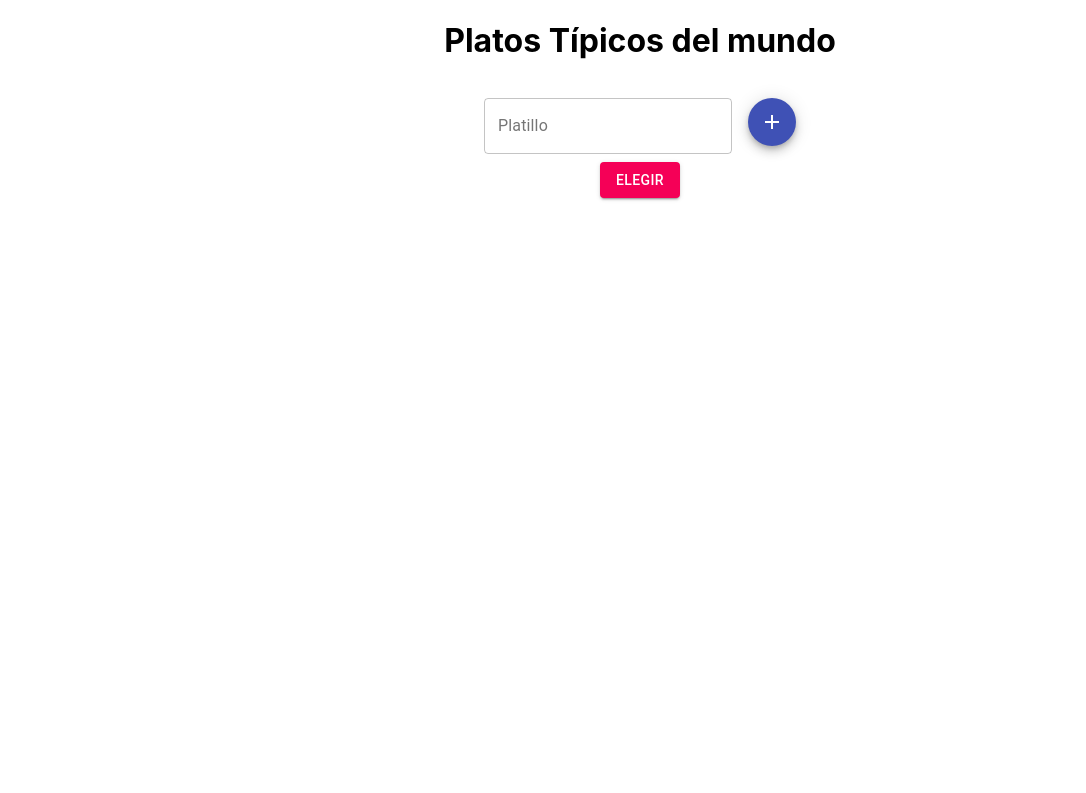
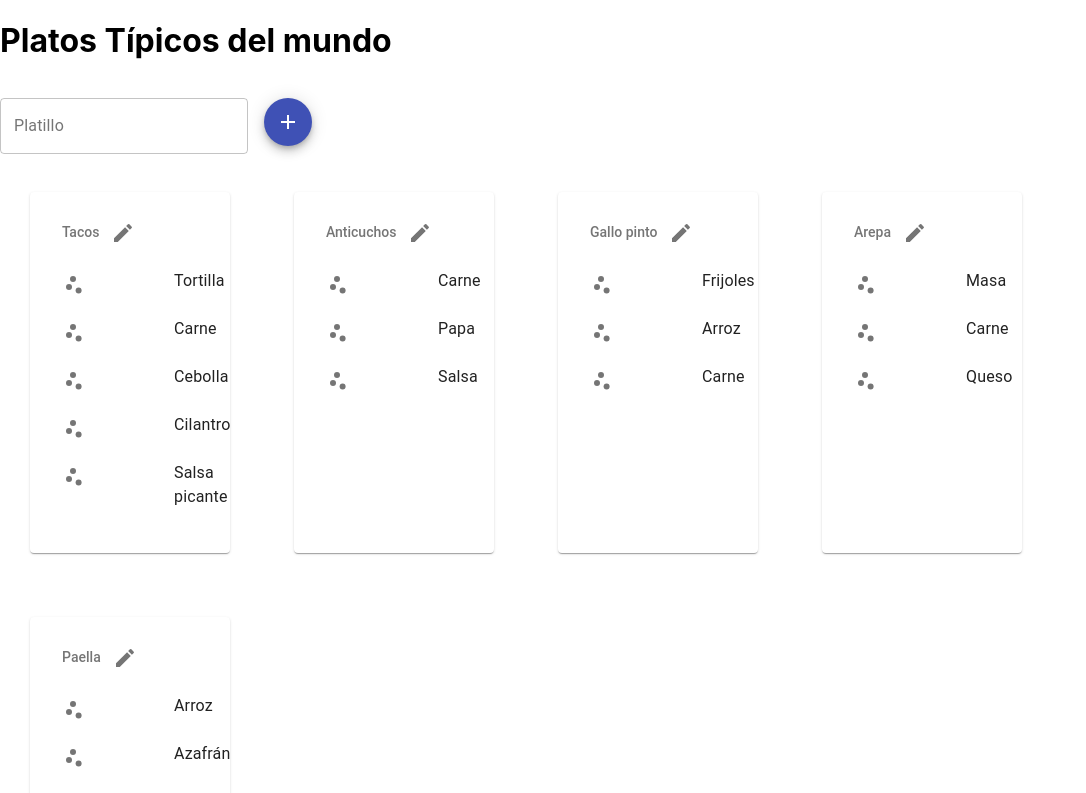
Before and after one commit to sebalesca/learningReact, a React (Create React App) app: page / in a window 1280 px wide. Shown: the top 793 px of the page, without its empty margins (0-1086 px from the left). Built offline with nearby package versions, Linux system fonts and the light colour scheme.

Commit message:
comunicacion entre componentes padres e hijos

```diff
--- a/src/App.js
+++ b/src/App.js
@@ -4,21 +4,37 @@ import Header from './components/Header';
 import Dish from './components/Dish';
 import NewDish from './components/NewDish';
 import Button from '@material-ui/core/Button';
+import data from './assets/data/dishes.json';
+import Dishes from './components/Dishes';
 class App extends Component {
+  /* creo el estado para la app */
+  state={
+    dish:'tacos',
+    dishes:data
+  }
   showDish =(e)=>{
     e.preventDefault();
     this.props.history.push('/platillos');
 
   }
+  updateDish=(index,updateName)=>{
+    //guardo una copia para manipular el estado
+    let newState={...this.state};
+    //asigno segun la posicion el valor del nombre
+    newState.dishes[index].name=updateName;
+    this.setState(newState);
+  }
   render(){
+    console.log(this.state.dishes)
     return (
       <div className="App">
         <Header/>
         {/* <Dish name={dish}/> */}
         <NewDish/>
-        <Button variant="contained" color="secondary" onClick={this.showDish}>
-          Elegir
-        </Button>
+        <Dishes data={this.state.dishes}
+        onUpdateDish={this.updateDish}
+        />
+
       </div>
     );
   }
--- a/src/assets/data/dishes.json
+++ b/src/assets/data/dishes.json
@@ -1,5 +1,4 @@
-{
-  "dishes": [
+[
     {
       "id": "1",
       "name": "Tacos",
@@ -37,4 +36,3 @@
       "ingredients": ["Arroz", "Azafrán", "Tomate", "Mariscos", "Ajo", "Aceite"]
     }
   ]
-}
--- a/src/components/Dish.js
+++ b/src/components/Dish.js
@@ -1,7 +1,8 @@
 import React, { Component,Fragment } from 'react'
 import '../styles/Dish.css';
-import {Card,CardContent ,List,ListSubheader,ListItem,ListItemIcon, ListItemText} from '@material-ui/core';
-import ScatterPlot from '@material-ui/icons/ScatterPlot';
+import {Card,CardContent,IconButton ,List,ListSubheader,ListItem,ListItemIcon, ListItemText, TextField} from '@material-ui/core';
+import {ScatterPlot,Edit} from '@material-ui/icons';
+
 export class Flag extends Component {
 
     render(){
@@ -27,7 +28,25 @@ export class Ingredient extends Component {
     }
 }
 class Dish extends Component {
-
+   state={
+    edit:false,
+    name:this.props.name
+   }
+   edit =e=>{
+    this.setState({edit:!this.state.edit})
+   }
+   handleChange=e=>{
+       /**
+        * hago una copia del estado para manipularlo
+        */
+       let newState={...this.state}
+       newState.name=e.currentTarget.value;
+       this.setState(newState);
+       /*aca debo elevar los cambios al contenedor padre mediante un método
+        enviandole quien es (index) y el nuevo valor del name
+       */
+        this.props.onUpdateDish(this.props.index,newState.name)
+   }
     render(){
 
         return (
@@ -37,7 +56,20 @@ class Dish extends Component {
                         component='nav'
                         subheader={
                             <ListSubheader component="div">
-                                {this.props.name}
+                                {this.state.edit? (
+                                    <TextField
+                                        label='Platillos...'
+                                        type='text'
+                                        margin='normal'
+                                        variant='outlined'
+                                        value={this.state.name}
+                                        onChange={this.handleChange}
+                                    />
+                                ):(this.state.name
+                                )}
+                            <IconButton size='sm' onClick={this.edit}>
+                                <Edit/>
+                            </IconButton>
                             </ListSubheader>
                         }
                      >
--- a/src/components/Dishes.js
+++ b/src/components/Dishes.js
@@ -1,24 +1,33 @@
 import React,{Component} from 'react';
-import data from '../assets/data/dishes.json';
-import Restaurant from '@material-ui/icons/Restaurant';
 import Dish from './Dish';
 import {Button,GridList} from '@material-ui/core'
 class Dishes extends Component{
+
     goBack=e=>{
         e.preventDefault();
         this.props.history.push('/')
     }
-render (){
+
+    UpdateDish=(index,updateName)=>{
+        //sigo elevando la actualizacion al componente app
+        //mediante las props
+        this.props.onUpdateDish(index,updateName);
+    }
+
+
+    render (){
     return(
         <div>
-        <h1>Platillos</h1>
-        <Button variant="contained" color="secondary" onClick={this.goBack}>
-          Regresar
-        </Button>
         <GridList>
                 {
-                    data.dishes.map((dish,index)=>(
-                        <Dish key={index} name={dish.name} ingredients={dish.ingredients}/>
+                    this.props.data.map((dish,index)=>(
+                        <Dish key={index}
+                        name={dish.name}
+                        ingredients={dish.ingredients}
+                        index={index}
+                        //envio la prop que es un metodo para la comunicacion del hijo
+                        onUpdateDish={this.UpdateDish}
+                        />
                     ))
                 }
         </GridList>
--- a/src/styles/App.css
+++ b/src/styles/App.css
@@ -1,5 +1,5 @@
 .App {
-  text-align: center;
+  text-align: left;
 }
 
 .App-logo {
```
